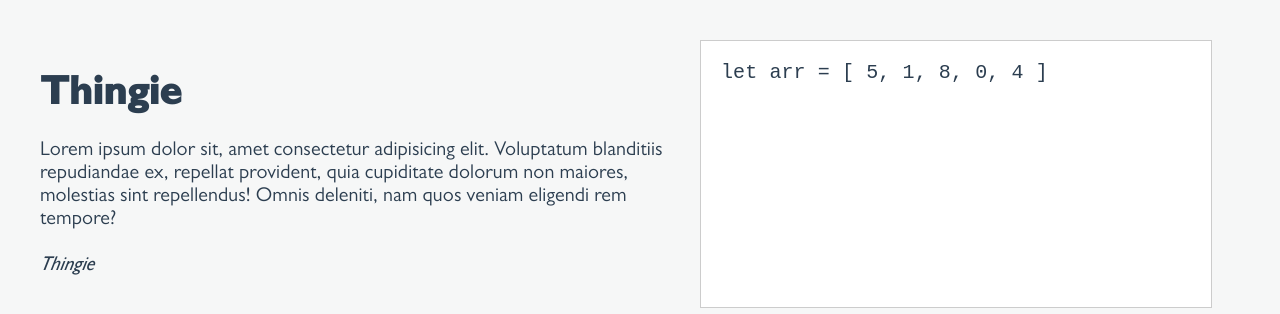
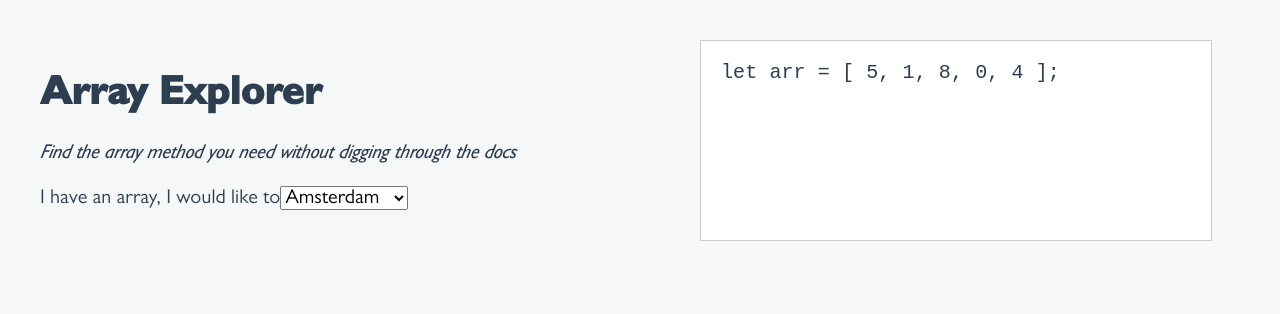
Before and after one commit to sdras/array-explorer, a Vue app: page / in a window 1280 px wide. Shown: the top 314 px of the page. Built offline with nearby package versions, Linux system fonts and the light colour scheme.

Commit message:
initial select

```diff
--- a/src/App.vue
+++ b/src/App.vue
@@ -2,9 +2,23 @@
   <div id="app">
     <main>
       <section class="box a">
-        <h1>Thingie</h1>
-        <p>Lorem ipsum dolor sit, amet consectetur adipisicing elit. Voluptatum blanditiis repudiandae ex, repellat provident, quia cupiditate dolorum non maiores, molestias sint repellendus! Omnis deleniti, nam quos veniam eligendi rem tempore?</p>
-        <p><em>Thingie</em></p>
+        <h1>Array Explorer</h1>
+        <p><em>Find the array method you need without digging through the docs</em></p>
+          <label for="firstmethod">I have an array, I would like to</label>
+          <select id="firstmethod" name="select">
+            <option value="1">Amsterdam</option>
+            <option value="2">Buenos Aires</option>
+            <option value="3">Delhi</option>
+            <option value="4">Hong Kong</option>
+            <option value="5">London</option>
+            <option value="6">Los Angeles</option>
+            <option value="7">Moscow</option>
+            <option value="8">Mumbai</option>
+            <option value="9">New York</option>
+            <option value="10">Sao Paulo</option>
+            <option value="11">Tokyo</option>
+          </select>
+       </p>
       </section>
       <section class="box b">
         <app-code />
@@ -89,6 +103,13 @@ html {
   letter-spacing: 0.005em;
 }
 
+select,
+option {
+  font-family: 'Gill Sans W04 Book', Helvetica, Arial, sans-serif;
+  -webkit-font-smoothing: antialiased;
+  -moz-osx-font-smoothing: grayscale;
+}
+
 h1,
 h2,
 h3,
@@ -99,6 +120,7 @@ h5 {
 
 em {
   font-family: 'GillSansW01-MediumItali', Helvetica, Arial, sans-serif;
+  letter-spacing: -0.01em;
 }
 
 /* -- grid -- */
--- a/src/components/AppCode.vue
+++ b/src/components/AppCode.vue
@@ -1,6 +1,6 @@
 <template>
   <code>
-    let arr = {{ arr1 }}
+    let arr = {{ arr1 }};
   </code>
 </template>
 
```
